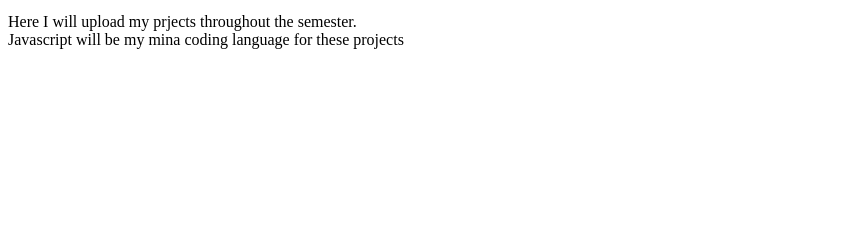
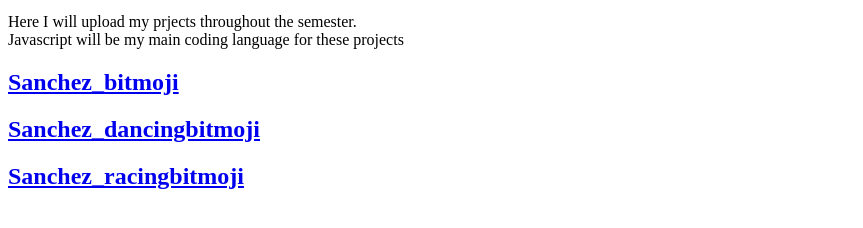
Before and after one commit to LinekerS0125/LinekerS0125.github.ioSEM1, a plain HTML site: page Javascripts.html in a window 1280 px wide. Shown: the part 260-488 px from the top of the page, without its empty margins (0-863 px from the left). Drawn offline with Linux system fonts and the light colour scheme; a script that the page names is missing.

Commit message:
Update Javascripts.html

```diff
--- a/Javascripts.html
+++ b/Javascripts.html
@@ -4,6 +4,8 @@
     <meta charset="UTF-8">
     <meta name="viewport" content="width=device-width, initial-scale=1.0">
     <title>Lineker's Programing Portfolio</title>
+    <link rel="stylesheet" href="mystyle.css">
+
 </head>
 <body>
 
@@ -15,10 +17,10 @@
                 <a href="index.html"><img src="Untitled.png">
             </td>
             <td align="center">
-                <img href="Javascripts.html"><img src="Javascripts.png">
+                <a href="Javascripts.html"><img src="Javascripts.png">
             </td>
             <td align="center">
-             <a href="about.html"><img src="Aboutme.png">
+              <a href="about.html"><img src="Aboutme.png">
             </td>
         </tr>
 
@@ -26,8 +28,14 @@
 
     <p>
         Here I will upload my prjects throughout the semester.<br>
-        Javascript will be my mina coding language for these projects
+        Javascript will be my main coding language for these projects
     </p>
 
+
+    <h2><a href="https://www.khanacademy.org/computer-programming/sanchez_bitmoji/6462517997780992">Sanchez_bitmoji</a></h2><script src="https://www.khanacademy.org/computer-programming/sanchez_bitmoji/6462517997780992/embed.js?editor=no&buttons=no&author=no&embed=yes"></script>
+
+    <h2><a href="https://www.khanacademy.org/computer-programming/sanchez_dancingbitmoji/6414470399967232">Sanchez_dancingbitmoji</a></h2><script src="https://www.khanacademy.org/computer-programming/sanchez_dancingbitmoji/6414470399967232/embed.js?editor=no&buttons=no&author=no&embed=yes"></script>
+
+    <h2><a href="https://www.khanacademy.org/computer-programming/sanchez_racingbitmoji/4675913826222080">Sanchez_racingbitmoji</a></h2><script src="https://www.khanacademy.org/computer-programming/sanchez_racingbitmoji/4675913826222080/embed.js?editor=no&buttons=no&author=no&embed=yes"></script>
 </body>
 </html>
```
